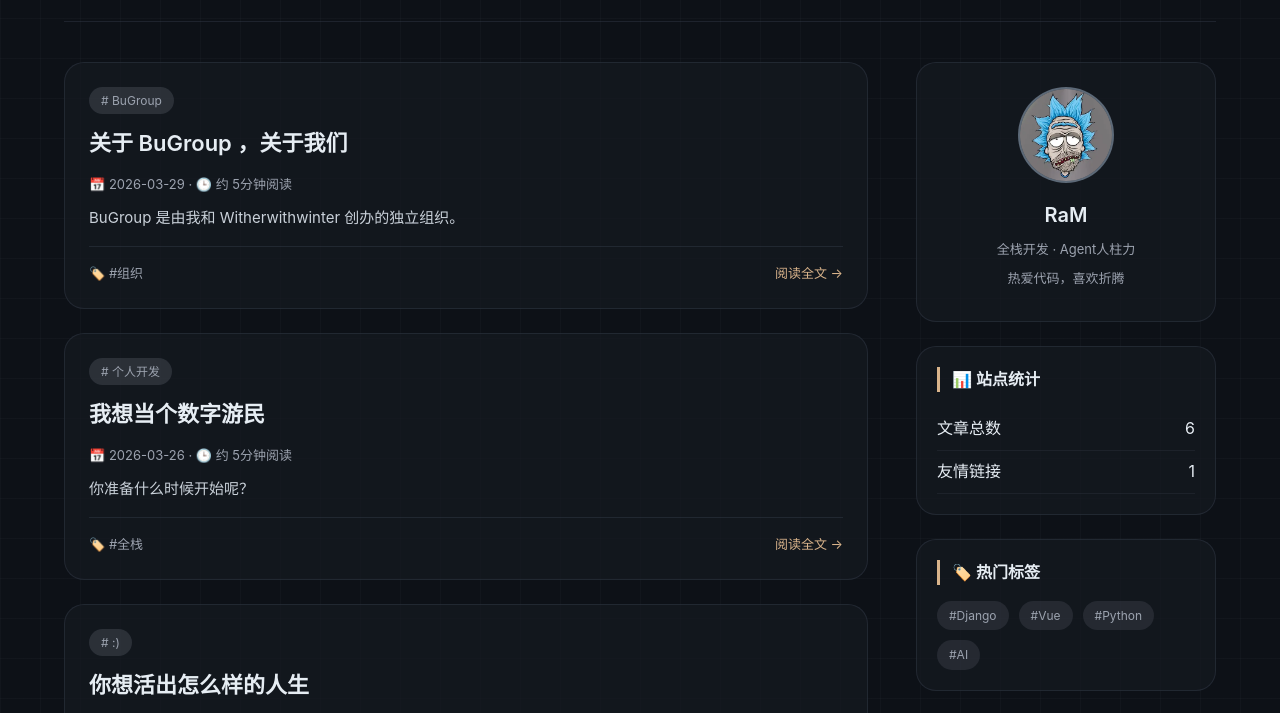
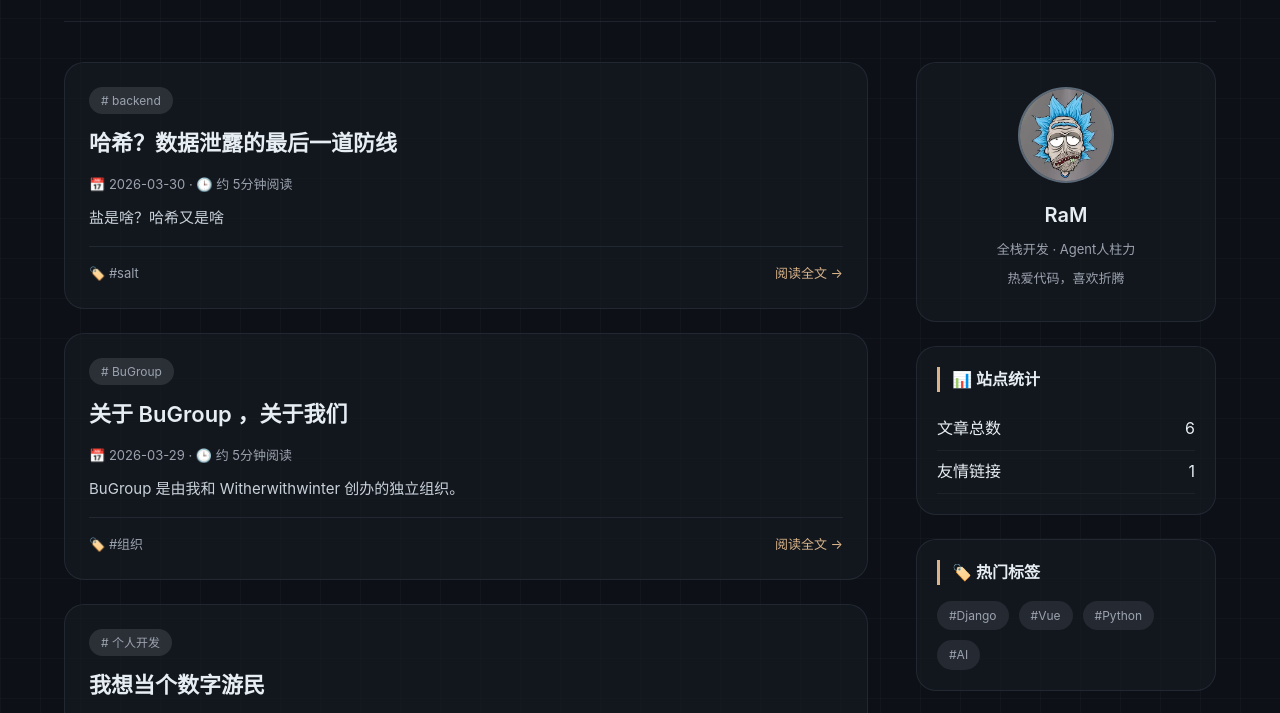
Before and after one commit to RaM-bugourp/RaM-bugourp.github.io, a plain HTML site: page index.html in a window 1280 px wide. Shown: the part 62-775 px from the top of the page. Drawn offline with Linux system fonts and the light colour scheme.

Commit message:
Update index.html

```diff
--- a/index.html
+++ b/index.html
@@ -74,7 +74,7 @@
             // { id: "post10", title: "", date: "2026-", tag: "", excerpt: "", tags: " " },
             // { id: "post9", title: "", date: "2026-", tag: "", excerpt: "", tags: " " },
             // { id: "post8", title: "", date: "2026-", tag: "", excerpt: "", tags: " " },
-            // { id: "post7", title: "", date: "2026-", tag: "", excerpt: "", tags: " " },
+            { id: "post7", title: "哈希？数据泄露的最后一道防线", date: "2026-03-30", tag: "backend", excerpt: "盐是啥？哈希又是啥", tags: "#salt" },
             { id: "post6", title: "关于 BuGroup ，关于我们", date: "2026-03-29", tag: "BuGroup", excerpt: "BuGroup 是由我和 Witherwithwinter 创办的独立组织。", tags: "#组织" },
             { id: "post5", title: "我想当个数字游民", date: "2026-03-26", tag: "个人开发", excerpt: "你准备什么时候开始呢？", tags: "#全栈 " },
             { id: "post4", title: "你想活出怎么样的人生", date: "2026-03-25", tag: ":)", excerpt: "每个人都会死的，所以来看电视吧", tags: "#o.O " },
```
